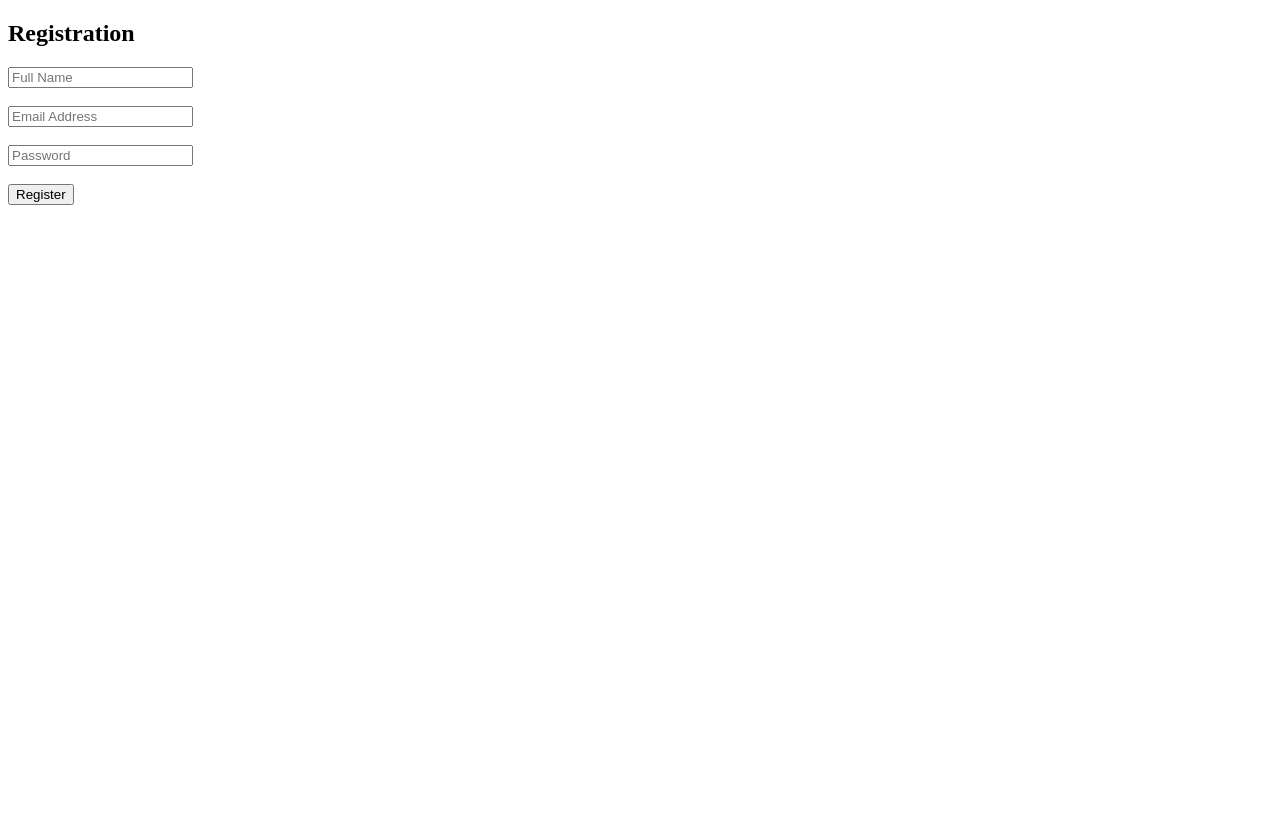
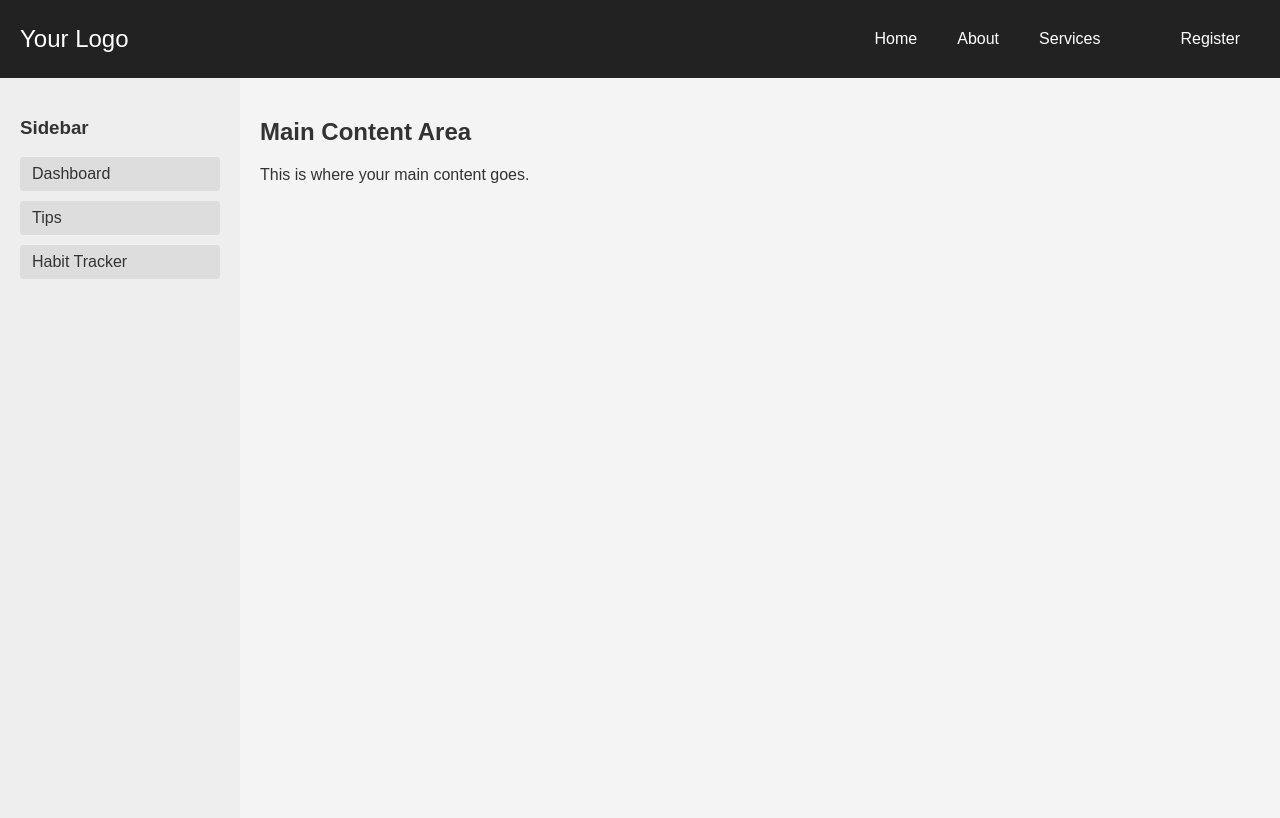
Before and after one commit to jennienism/myhealthmate, a PHP site: page /index.php in a window 1280 px wide. Before the commit the page ends 205 px from the top, so only its background shows below. Run offline with PHP 8.4, Linux system fonts and the light colour scheme.

Commit message:
index.php

```diff
--- a/index.php
+++ b/index.php
@@ -2,29 +2,180 @@
 include 'config.php';
 
 if(isset($_POST['register'])) {
-    $id=$_POST['id'];
+    $id=uniqid(); // Generate a unique ID
     $nm=$_POST['name'];
     $ml=$_POST['email'];
     $pas=$_POST['password'];
 
     $connect="INSERT INTO users(id,name,email,password) VALUES ('$id','$nm','$ml','$pas')";
 
-    if ($connect === TRUE){
+    if (mysqli_query($conn, $connect)){ // Use mysqli_query and the $conn variable
     echo "<script>alert('Registration successful! You can now login.'); window.location='login.php';</script>";
     } else {
-        echo "error:".$connect;
+        echo "error: " . mysqli_error($conn); // Show specific MySQL error
     }
 }
 ?>
 
 <!DOCTYPE html>
+<html lang="en">
+<head>
+    <meta charset="UTF-8">
+    <meta name="viewport" content="width=device-width, initial-scale=1.0">
+    <title>Registration</title>
+    <style>
+        body {
+            font-family: sans-serif;
+            margin: 0;
+            padding: 0;
+            background-color: #f4f4f4;
+            color: #333;
+        }
+
+        .header {
+            background-color: #222;
+            color: #fff;
+            padding: 20px;
+            display: flex;
+            justify-content: space-between;
+            align-items: center;
+        }
+
+        .logo {
+            font-size: 1.5em;
+        }
+
+        .navigation {
+            display: flex;
+        }
+
+        .navigation a {
+            color: #fff;
+            text-decoration: none;
+            padding: 10px 20px;
+            display: block;
+        }
+
+        .navigation a:hover {
+            background-color: #555;
+        }
+
+        .container {
+            display: flex;
+            min-height: calc(100vh - 60px); /* Adjust for header height */
+        }
+
+        .sidebar {
+            width: 200px;
+            background-color: #eee;
+            padding: 20px;
+        }
+
+        .sidebar ul {
+            list-style: none;
+            padding: 0;
+        }
+
+        .sidebar li {
+            margin-bottom: 10px;
+        }
+
+        .sidebar a {
+            display: block;
+            padding: 8px 12px;
+            text-decoration: none;
+            color: #333;
+            background-color: #ddd;
+            border-radius: 4px;
+        }
+
+        .sidebar a:hover {
+            background-color: #ccc;
+        }
+
+        .content {
+            flex: 1;
+            padding: 20px;
+        }
+
+        form {
+            width: 300px;
+            margin: 20px auto;
+            padding: 20px;
+            background-color: #fff;
+            border: 1px solid #ddd;
+        }
+
+        input[type="text"],
+        input[type="email"],
+        input[type="password"] {
+            width: 100%;
+            padding: 10px;
+            margin-bottom: 10px;
+            border: 1px solid #ddd;
+        }
+
+        button[type="submit"] {
+            background-color: #333;
+            color: #fff;
+            padding: 10px 15px;
+            border: none;
+            cursor: pointer;
+        }
+
+        button[type="submit"]:hover {
+            background-color: #555;
+        }
+
+        /* Hidden by default */
+        #registrationForm {
+            display: none;
+        }
+
+        /* Show the form when the register link is clicked */
+        #registrationForm.show {
+            display: block;
+        }
+    </style>
+</head>
 <body>
-        <h2>Registration</h2>
+
+    <div class="header">
+        <div class="logo">Your Logo</div>
+        <nav class="navigation">
+            <a href="#">Home</a>
+            <a href="#">About</a>
+            <a href="#">Services</a>
+            <a href="#"> <a href="?register=true">Register</a>
+        </nav>
+    </div>
+
+    <div class="container">
+        <div class="sidebar">
+            <h3>Sidebar</h3>
+            <ul>
+                <li><a href="dashboard.php">Dashboard</a></li>
+                <li><a href="tips.php">Tips</a></li>
+                <li><a href="habit_tracker.php">Habit Tracker</a></li>
+            </ul>
+        </div>
+
+        <div class="content">
+            <h2>Main Content Area</h2>
+            <p>This is where your main content goes.</p>
+
+            <!-- Registration Form (Initially Hidden) -->
+            <div id="registrationForm" <?php if (isset($_GET['register']) && $_GET['register'] == 'true') echo 'class="show"'; ?>>
+                <h3>Register</h3>
                 <form method="POST" action="">
                     <input type="text" name="name" placeholder="Full Name" required><br><br>
                     <input type="email" name="email" placeholder="Email Address" required><br><br>
                     <input type="password" name="password" placeholder="Password" required><br><br>
                     <button type="submit" name="register">Register</button>
                 </form>
+            </div>
+        </div>
+    </div>
+
 </body>
 </html>
```
Lines whose indentation alone changed are shown as unchanged.
